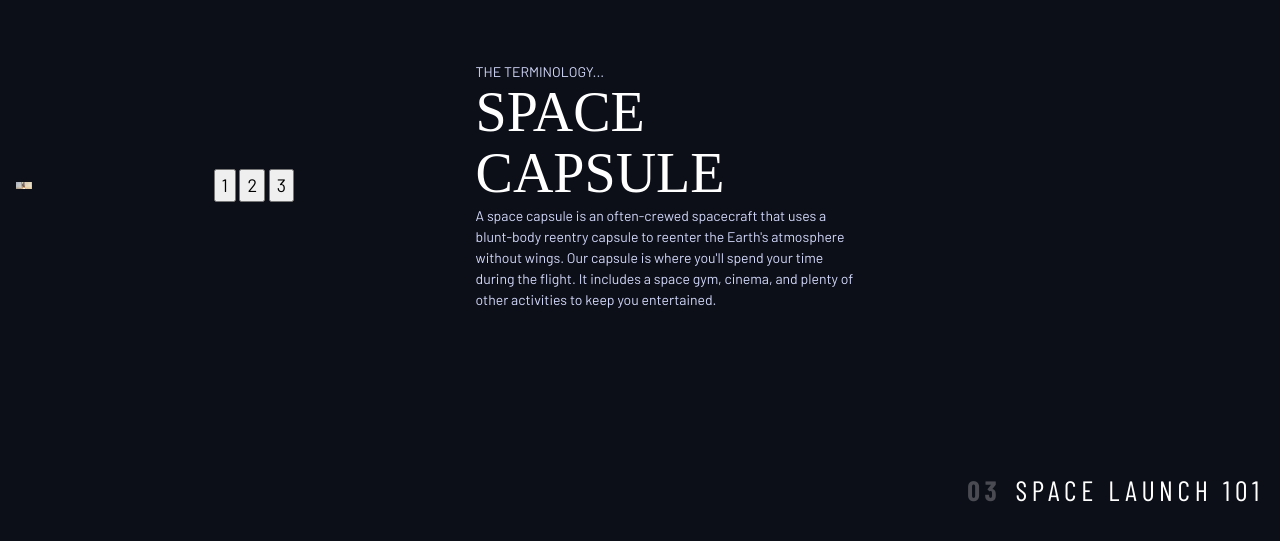
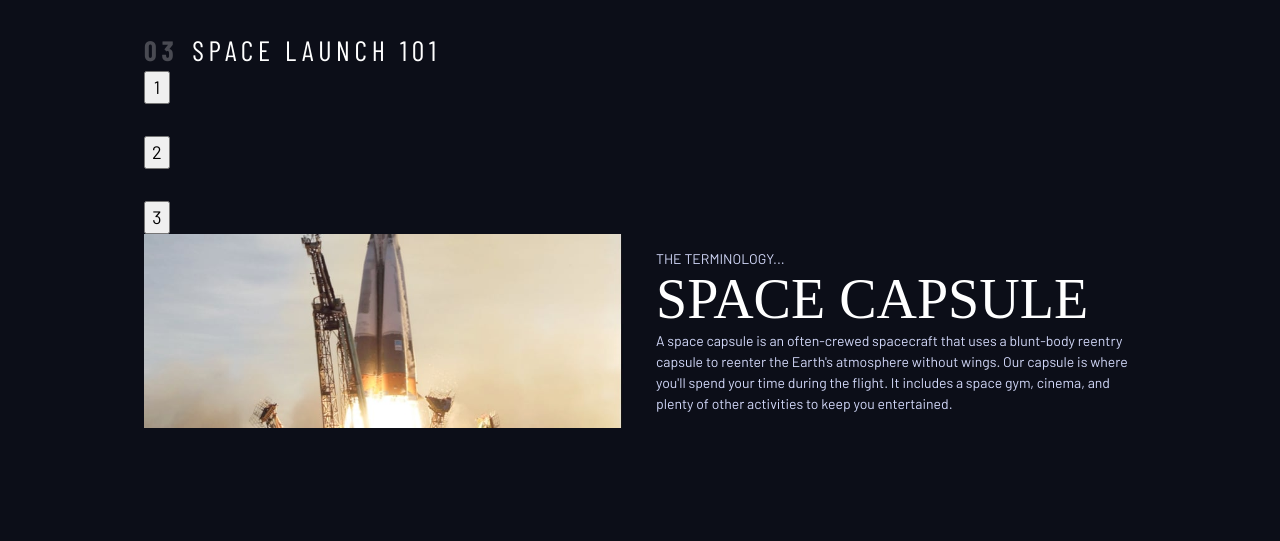
Before and after one commit to jayasetiawan82/space-tourism-website-main, a plain HTML site: page starter-code/technology-capsule.html in a window 1280 px wide. Shown: the part 161-702 px from the top of the page. Drawn offline with nearby package versions, Linux system fonts and the light colour scheme; a web font is replaced by a local one.

Commit message:
create technology page

```diff
--- a/starter-code/index.css
+++ b/starter-code/index.css
@@ -584,6 +584,29 @@ body {
     color: hsl( var(--clr-white) / .5);
 }
 
+/* technology layout */
+.grid-container--technology {
+    --flow-space: 2rem;
+    grid-template-areas:
+        'title'
+        'image'
+        'tabs'
+        'content';
+}
+
+.grid-container--technology > picture {
+    grid-area: image;
+    max-width: 100%
+}
+
+.grid-container--technology > .technology-details {
+    grid-area: content;
+}
+
+.grid-container--technology > .tab-list {
+    grid-area: tabs;
+}
+
 @media (min-width: 35em) {
     .numbered-title {
         justify-self: start;
@@ -602,6 +625,19 @@ body {
             'content'
             'tabs'
             'image';
+    }
+
+    .grid-container--technology {
+        padding-bottom: 0;
+        grid-template-areas:
+            'title'
+            'content'
+            'tabs'
+            'image';
+    }
+
+    .grid-container--technology > .tab-list {
+        flex-direction: column;
     }
 }
 
@@ -634,6 +670,15 @@ body {
             '. image content .';
     }
 
+    .grid-container--technology {
+        justify-items: start;
+        align-content: start;
+        grid-template-areas:
+            '. title title .'
+            '. tabs images  .'
+            '. image content .';
+    }
+
     .grid-container--destination > picture {
         max-width: 90%;
     }
--- a/starter-code/technology-capsule.html
+++ b/starter-code/technology-capsule.html
@@ -32,20 +32,20 @@
         </ul>
     </nav>
   </header>
-  <main class="grid-container">
+  <main class="grid-container grid-container--technology">
     <h1 class="numbered-title"><span aria-hidden="true">03</span>Space launch 101</h1>
     <picture>
       <source>
       <img src="assets/technology/image-launch-vehicle-landscape.jpg" alt="">
     </picture>
-    <div class="tab-list">
-      <button class="">1</button>
-      <button>2</button>
-      <button>3</button>
+    <div class="tab-list flex">
+      <button role="tab">1</button>
+      <button role="tab">2</button>
+      <button role="tab">3</button>
 
     </div>
 
-    <article>
+    <article class="technology-details">
     <h1 class="text-accent fs-200 uppercase">The terminology...</h1>
     <h2 class="fs-700 uppercase ff-serif"> Space capsule</h2>
     <p class="text-accent fs-200">  A space capsule is an often-crewed spacecraft that uses a blunt-body reentry
```
